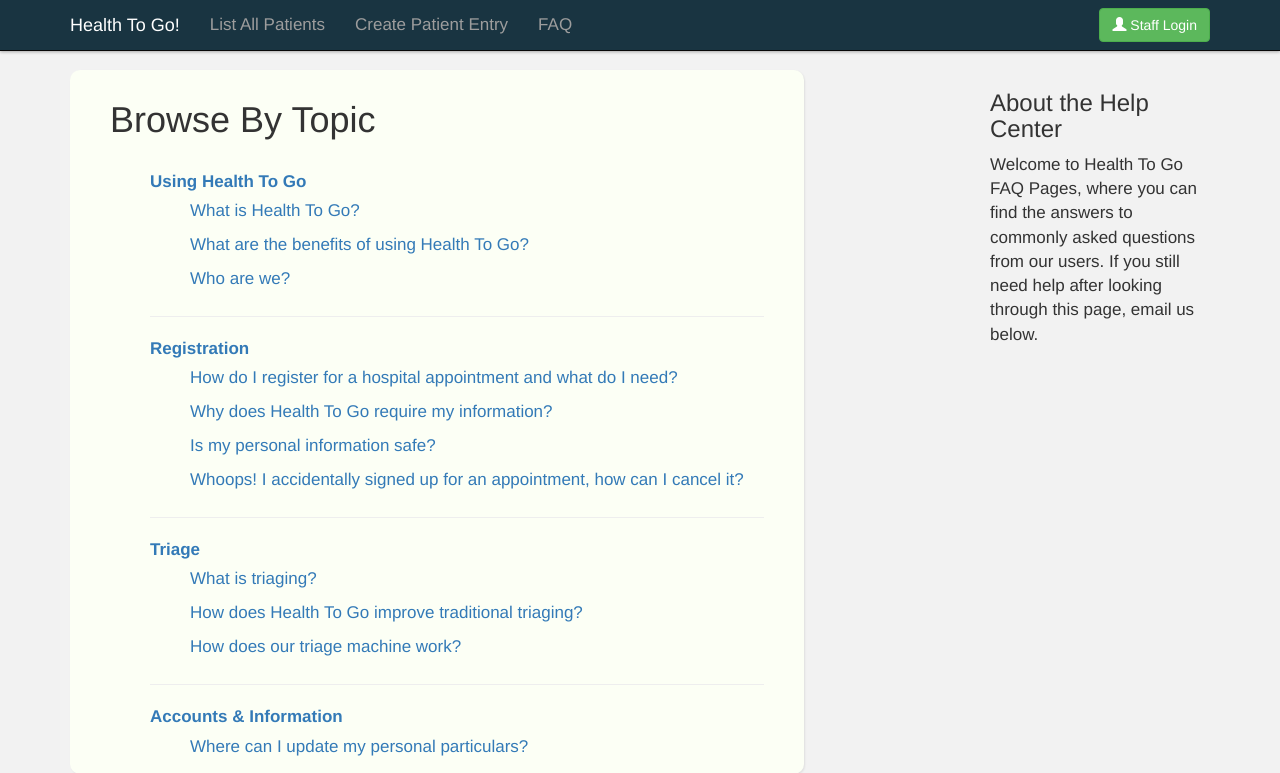
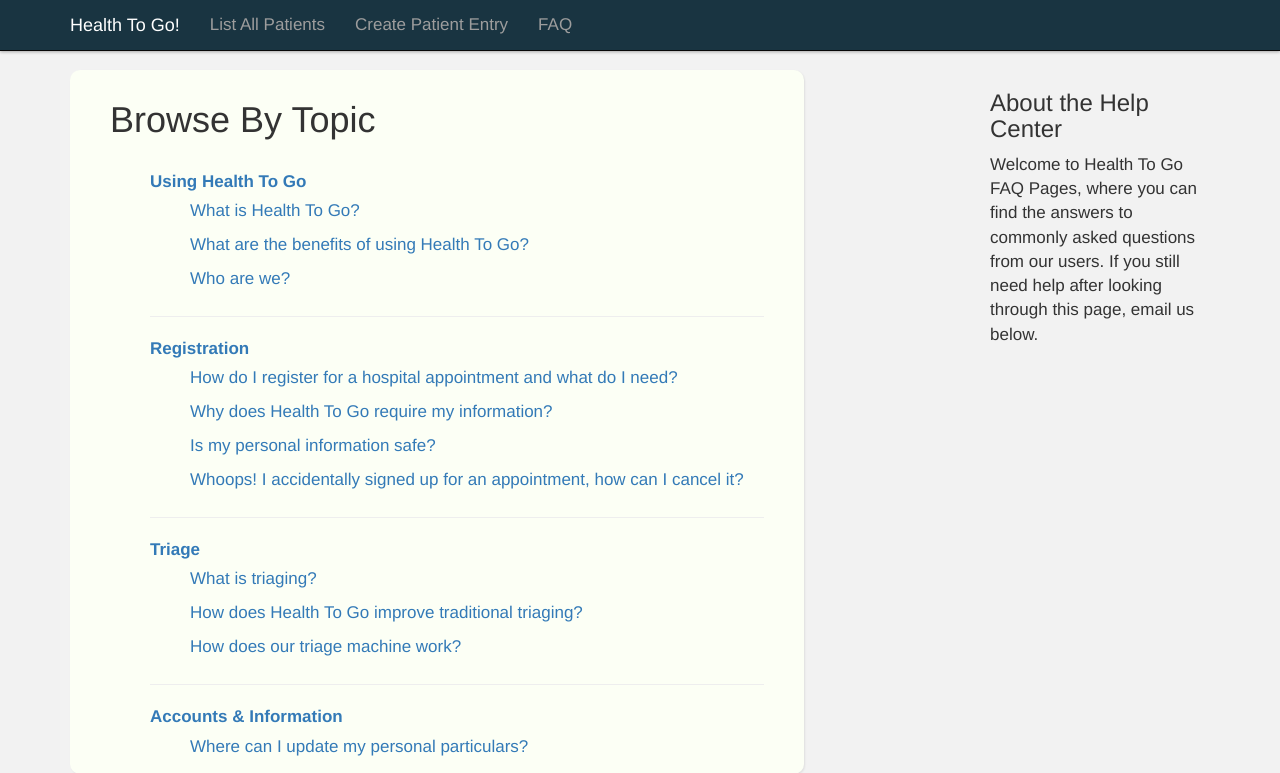
Before and after one commit to bingoyahoo/health-to-go-python, a Python web app: template templates/faq.html in a window 1280 px wide. Shown: the top 773 px of the page. Run offline with Jinja, Linux system fonts and the light colour scheme; the template is opened without the code that fills it, so the values that code supplies are empty; some libraries are stand-ins or nearby versions.

Commit message:
did not manage to change navbar

```diff
--- a/templates/header.html
+++ b/templates/header.html
@@ -16,11 +16,6 @@
                 <li><a href="/scan" class="transition">Create Patient Entry</a></li>
                 <li><a href="/faq" class="transition">FAQ</a></li>
             </ul>
-            <form class="navbar-form navbar-right">
-                <button type="submit" class="btn btn-success">
-                    <span class="glyphicon glyphicon-user"></span> Staff Login
-                </button>
-            </form>
         </div>
         <!--/.navbar-collapse -->
     </div>
```
